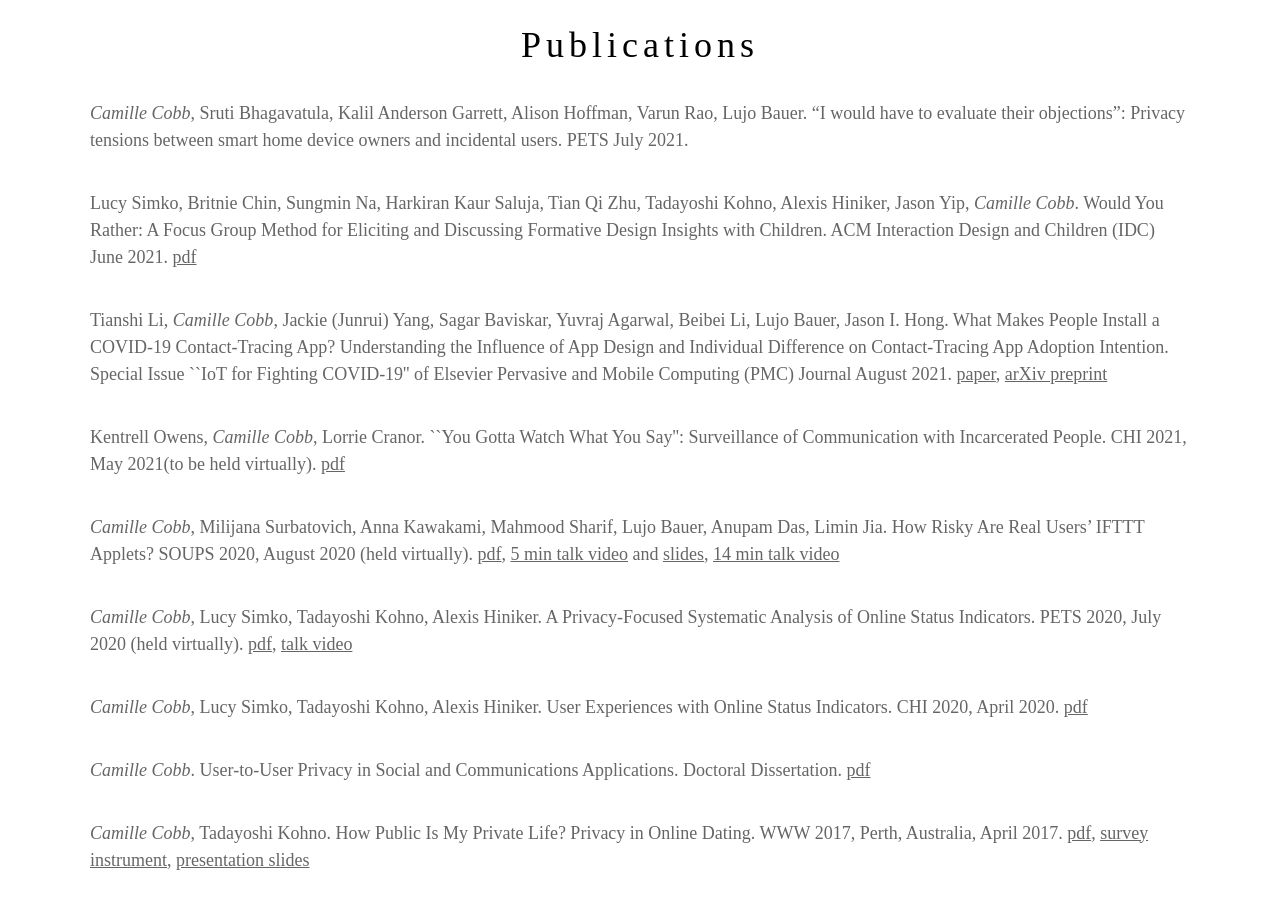
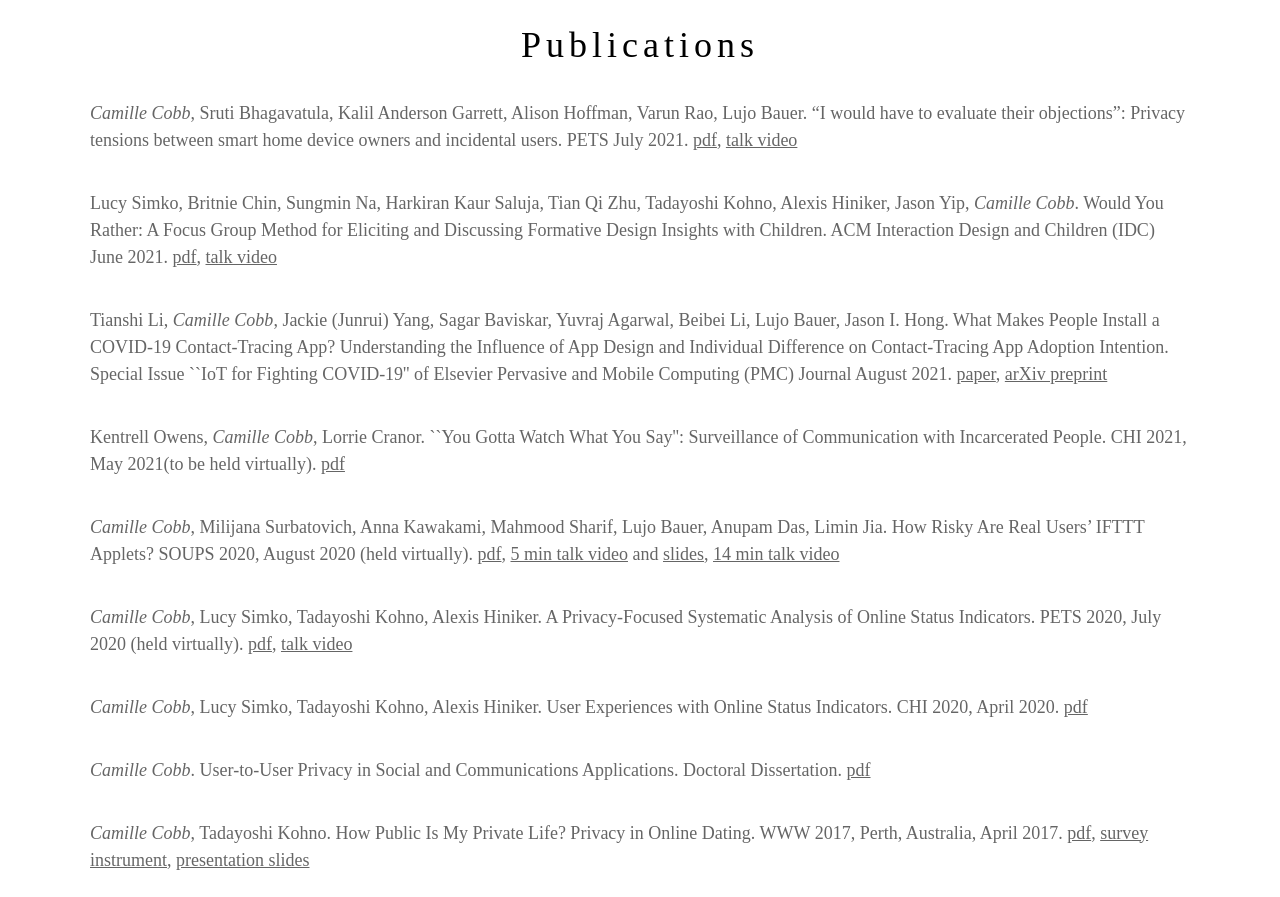
Before and after one commit to cobbc12/webpage, a plain HTML site: page index.html in a window 1280 px wide. Shown: the part 1140-2037 px from the top of the page. Drawn offline with Linux system fonts and the light colour scheme.

Commit message:
Update index.html

```diff
--- a/index.html
+++ b/index.html
@@ -73,10 +73,10 @@ h1,h2,h3,h4,h5,h6 {
     <h1 class="w3-center">Publications</h1>
 
     <p class="w3-large w3-opacity w3-left"> <i>Camille Cobb</i>, Sruti Bhagavatula, Kalil Anderson Garrett, Alison Hoffman, Varun Rao, Lujo Bauer. “I would have to evaluate their objections”:  Privacy tensions between smart home device owners and incidental users. PETS July 2021.
-	    <!-- <a href="url" target="_blank">pdf</a> -->
+	    <a href="https://camillec.com/popets2021-incidental-users.pdf" target="_blank">pdf</a>, <a href="https://www.youtube.com/watch?v=OvCZtDoSf6k" target="_blank">talk video</a>
 
     <p class="w3-large w3-opacity w3-left"> Lucy Simko, Britnie Chin, Sungmin Na, Harkiran Kaur Saluja, Tian Qi Zhu, Tadayoshi Kohno, Alexis Hiniker, Jason Yip, <i>Camille Cobb</i>. Would You Rather: A Focus Group Method for Eliciting and Discussing Formative Design Insights with Children. ACM Interaction Design and Children (IDC) June 2021.
-	    <a href="https://camillec.com/WYR_idc2021.pdf" target="_blank">pdf</a>
+	    <a href="https://camillec.com/WYR_idc2021.pdf" target="_blank">pdf</a>, <a href="https://www.youtube.com/watch?v=ZKuVkDmvB74" target="_blank">talk video</a>
 
     <p class="w3-large w3-opacity w3-left"> Tianshi Li, <i>Camille Cobb</i>, Jackie (Junrui) Yang, Sagar Baviskar, Yuvraj Agarwal, Beibei Li, Lujo Bauer, Jason I. Hong. What Makes People Install a COVID-19 Contact-Tracing App? Understanding the Influence of App Design and Individual Difference on Contact-Tracing App Adoption Intention. Special Issue ``IoT for Fighting COVID-19'' of Elsevier Pervasive and Mobile Computing (PMC) Journal August 2021.
 	    <a href="https://doi.org/10.1016/j.pmcj.2021.101439" target="_blank">paper</a>, <a href="https://arxiv.org/abs/2012.12415" target="_blank">arXiv preprint</a>
```
